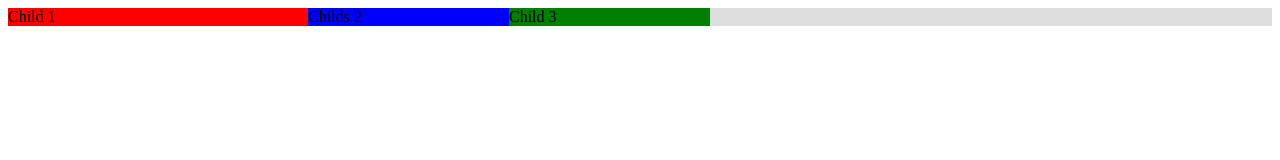
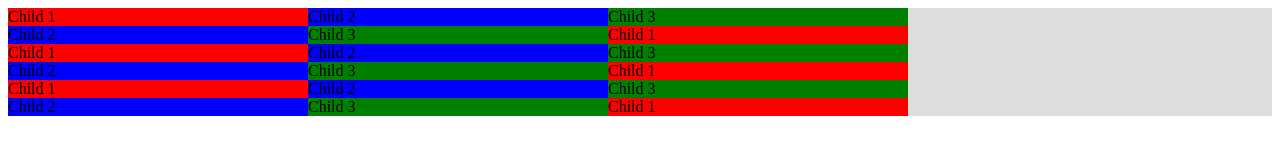
Before and after one commit to nttan2402/flex-boxx, a plain HTML site: page index.html in a window 1280 px wide. Drawn offline with Linux system fonts and the light colour scheme.

Commit message:
finish flexbox

```diff
--- a/index.html
+++ b/index.html
@@ -8,9 +8,33 @@
 
 	<div class="container">
 		<div class="child-1">Child 1</div>
-		<div class="child-2">Childs 2</div>
+		<div class="child-2">Child 2</div>
 		<div class="child-3">Child 3</div>
-
+	</div>
+	<div class="container container-swap">
+		<div class="child-1">Child 1</div>
+		<div class="child-2">Child 2</div>
+		<div class="child-3">Child 3</div>
+	</div>
+	<div class="container">
+		<div class="child-1">Child 1</div>
+		<div class="child-2">Child 2</div>
+		<div class="child-3">Child 3</div>
+	</div>
+	<div class="container container-swap">
+		<div class="child-1">Child 1</div>
+		<div class="child-2">Child 2</div>
+		<div class="child-3">Child 3</div>
+	</div>
+	<div class="container">
+		<div class="child-1">Child 1</div>
+		<div class="child-2">Child 2</div>
+		<div class="child-3">Child 3</div>
+	</div>
+	<div class="container container-swap">
+		<div class="child-1">Child 1</div>
+		<div class="child-2">Child 2</div>
+		<div class="child-3">Child 3</div>
 	</div>
 
 </body>
--- a/style.css
+++ b/style.css
@@ -11,18 +11,18 @@ align-items: flex-start | flex-end | center | baseline | stretch
 .child-1 {
 	background-color: red;
 	flex-basis: 300px;
-	flex-shrink: 2;
-
-}
-.child-3 {
-	background-color: green;
-	flex-basis: 201px;
-		flex-shrink: 1;
 
 }
 .child-2 {
 	background-color: blue;
-	flex-basis: 201px;
-		flex-shrink: 1;
+	flex-basis: 300px;
+}
+.child-3 {
+	background-color: green;
+	flex-basis: 300px;
 
 }
+
+.container-swap .child-1 {
+	order: 1;
+}
```
